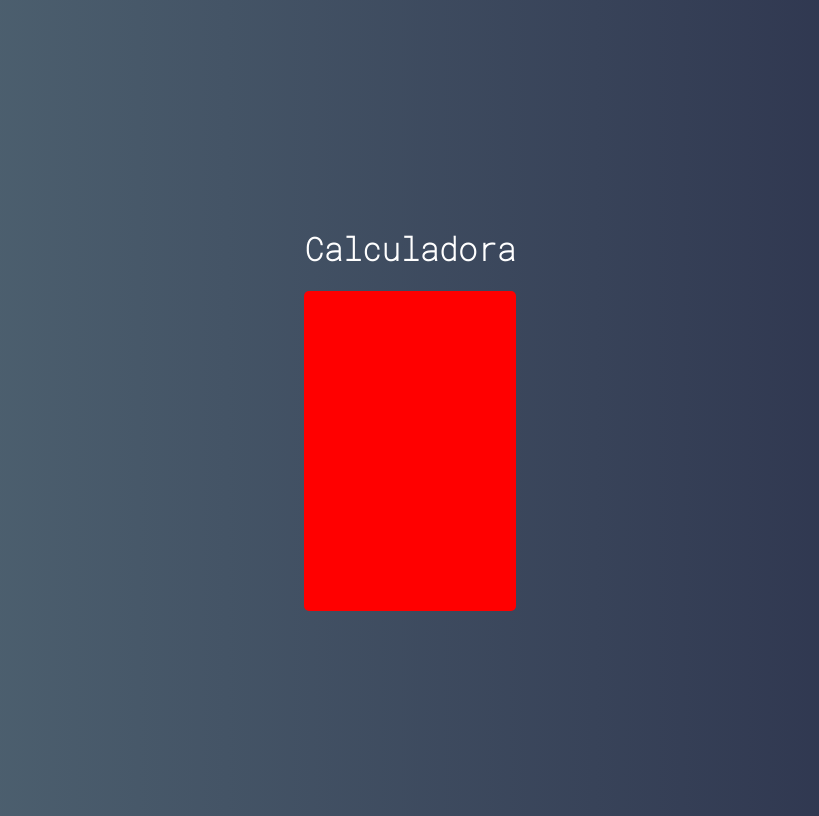
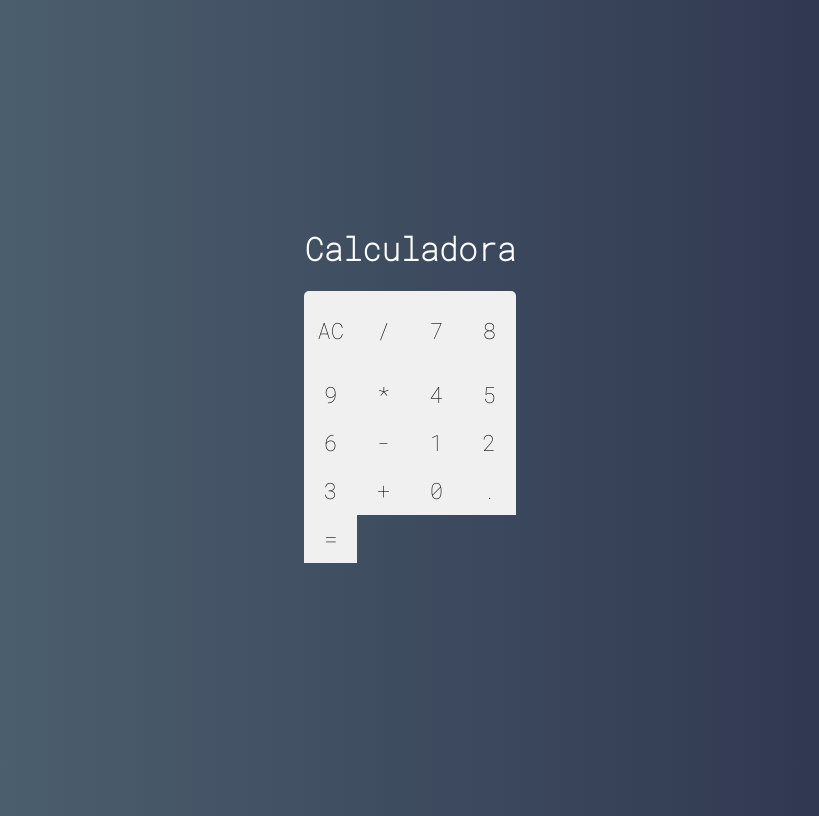
Before and after one commit to willbueno/calculadora-react, a React (Create React App) app: page / in a window 1280 px wide. Shown: the whole page, without its empty margins (230-1049 px from the left). Built offline with nearby package versions, Linux system fonts and the light colour scheme.

Commit message:
Calculator and Button components

```diff
--- a/src/components/Button.css
+++ b/src/components/Button.css
@@ -0,0 +1,13 @@
+:root {
+    --bg-button: #F0F0F0;
+    --border-button: solid 1pix #888;
+}
+
+.button {
+    font-size: 1.4em;
+    background-color: var(--bg-button);
+    border: none;
+    border-right: var(--border-button);
+    border-bottom: var(--border-button);
+    outline: none;
+}
--- a/src/components/Button.jsx
+++ b/src/components/Button.jsx
@@ -0,0 +1,8 @@
+import './Button.css'
+import React from "react"
+
+export default props => {
+    return (
+        <button className='button'>{props.label}</button>
+    )
+}
--- a/src/main/Calculator.css
+++ b/src/main/Calculator.css
@@ -3,5 +3,8 @@
     width: 235;
     border-radius: 5px;
     overflow: hidden;
-    background-color: red;
+
+    display: grid;
+    grid-template-columns: repeat(4, 25%);
+    grid-template-rows: 1fr 48px 48px 48px 48px 48px;
 }
--- a/src/main/Calculator.jsx
+++ b/src/main/Calculator.jsx
@@ -1,10 +1,28 @@
 import './Calculator.css'
-import React, { Component } from "react"
+import React from 'react'
+
+import Button from '../components/Button'
 
 export default props => {
     return (
         <div className='Calculator'>
-
+            <Button label="AC" />
+            <Button label="/" />
+            <Button label="7" />
+            <Button label="8" />
+            <Button label="9" />
+            <Button label="*" />
+            <Button label="4" />
+            <Button label="5" />
+            <Button label="6" />
+            <Button label="-" />
+            <Button label="1" />
+            <Button label="2" />
+            <Button label="3" />
+            <Button label="+" />
+            <Button label="0" />
+            <Button label="." />
+            <Button label="=" />
         </div>
     )
 }
```
